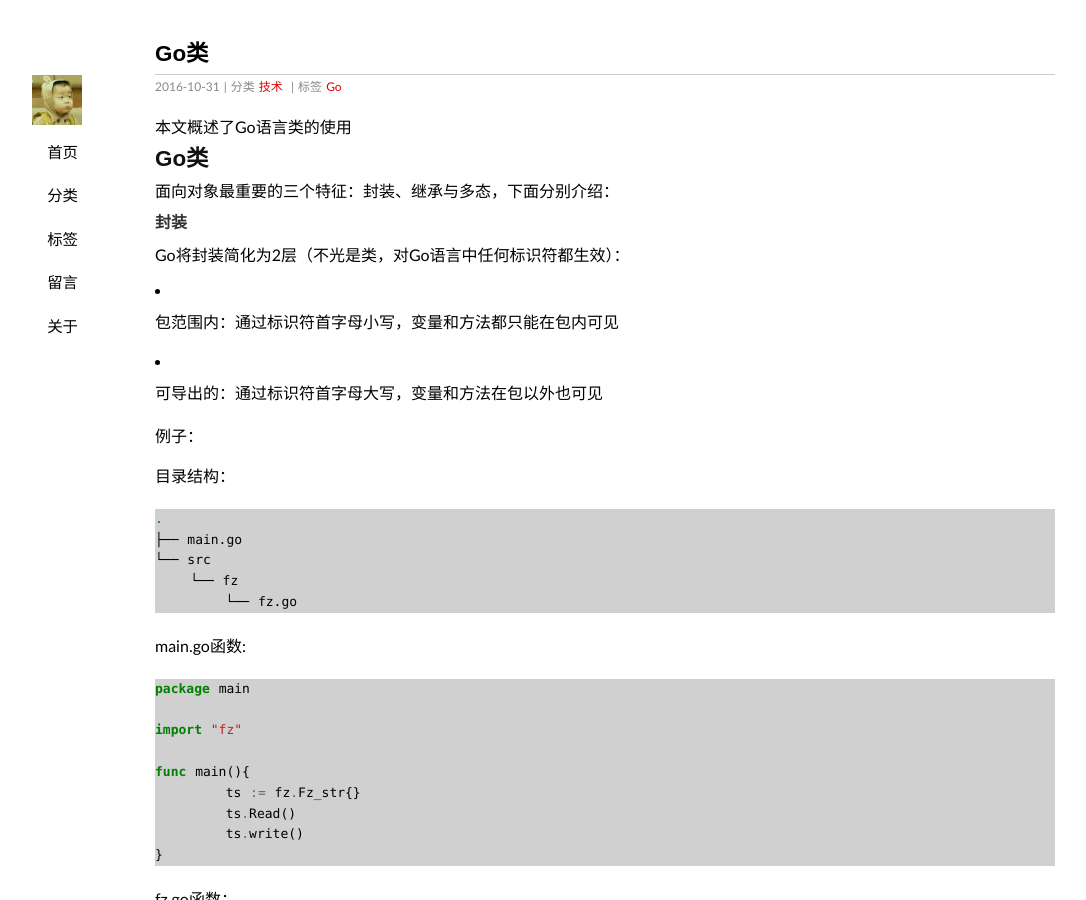
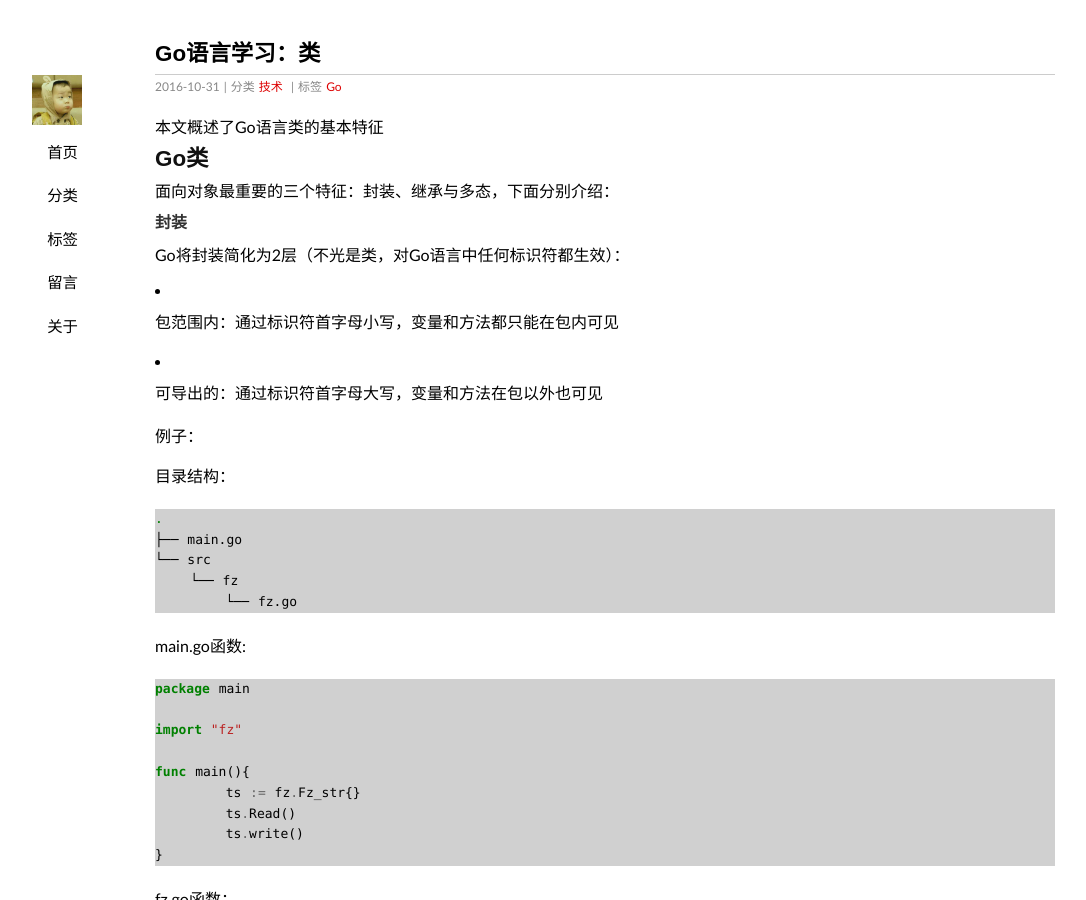
Before and after one commit to duyanghao/duyanghao.github.io, a Jekyll site: the page built from _posts/2016-10-31-go-class_interface.md, in a window 1280 px wide and 900 px high. Shown: the whole window, without its empty margins (35-1121 px from the left). Built offline with Jekyll 4.4.1, drawn with Linux system fonts in a browser that asks for light colours; some web fonts are replaced; comment, search, counter and statistics services are not loaded.

Commit message:
Update 2016-10-31-go-class_interface.md
Signed-off-by: duyanghao <1294057873@qq.com>

```diff
--- a/_posts/2016-10-31-go-class_interface.md
+++ b/_posts/2016-10-31-go-class_interface.md
@@ -1,13 +1,13 @@
 ---
 layout: post
-title: Go类
+title: Go语言学习：类
 date: 2016-10-31 22:49:51
 category: 技术
 tags: Go
-excerpt: Go语言类的概述
+excerpt: Go语言类概述
 ---
 
-本文概述了Go语言类的使用
+本文概述了Go语言类的基本特征
 
 ## Go类
 
```
